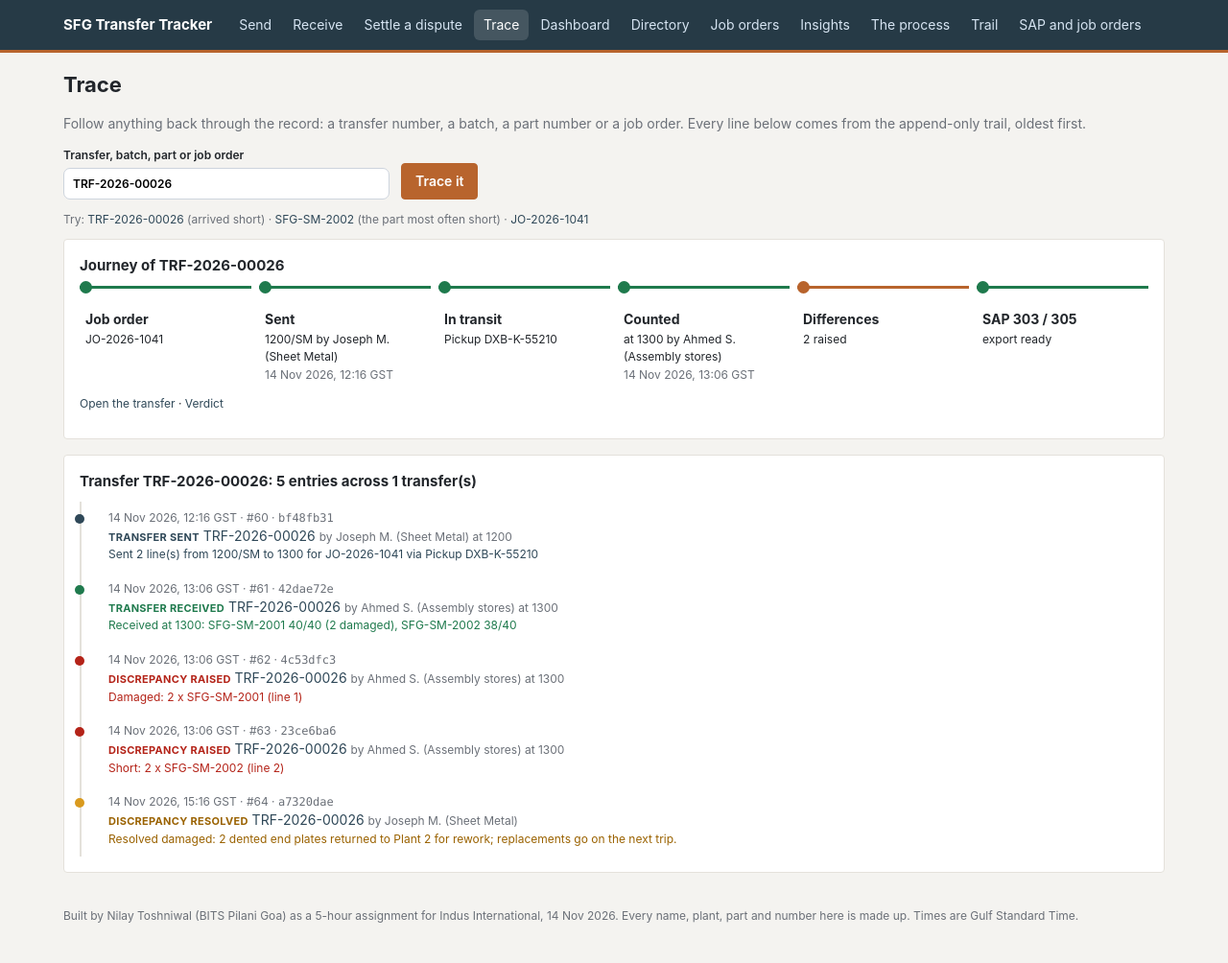
After one commit to nilaymastaadmi/sfg-transfer-tracker, a Flask app: page /trace?q=TRF-2026-00026 in a window 1280 px wide. The commit adds this page. Shown: the whole page at 96% size. Run offline with Flask 3, Linux system fonts and the light colour scheme; data comes from the database, SQL or seed files in the repository.

Commit message:
Trace: back-track any transfer, batch, part or job order as one timeline; batches link to it

```diff
--- a/app.py
+++ b/app.py
@@ -333,6 +333,12 @@ def api_verdict(tno):
                    | {"transfer_no": tno, "open_discrepancies": [dict(d) for d in v["disc"] if d["status"] == "OPEN"]})
 
 
+@app.route("/trace")
+def trace_page():
+    q = request.args.get("q", "").strip()
+    return render_template("trace.html", q=q, t=core.trace(db(), q) if q else None)
+
+
 @app.route("/directory")
 def directory_page():
     return render_template("directory.html", d=core.directory(db(), SLA_HOURS))
--- a/static/style.css
+++ b/static/style.css
@@ -164,3 +164,19 @@ a.plantcard:hover { text-decoration: none; border-color: var(--copper); }
 .plantcard h3 { margin: 2px 0 4px; font-size: 17px; }
 .plantcard .mini { display: flex; gap: 14px; margin-top: 10px; font-size: 13px; flex-wrap: wrap; }
 .warn-t { color: var(--warn); }
+ol.journey { list-style: none; margin: 6px 0 10px; padding: 0; display: grid; grid-template-columns: repeat(6, 1fr); gap: 8px; }
+ol.journey li { position: relative; padding: 22px 6px 0; display: flex; flex-direction: column; gap: 2px; border-top: 3px solid var(--line); }
+ol.journey li .pip { position: absolute; top: -8px; left: 0; width: 13px; height: 13px; border-radius: 50%; background: #fff; border: 3px solid var(--line); }
+ol.journey li.done { border-top-color: var(--ok); }
+ol.journey li.done .pip { background: var(--ok); border-color: var(--ok); }
+ol.journey li.now { border-top-color: var(--copper); }
+ol.journey li.now .pip { background: var(--copper); border-color: var(--copper); }
+ol.journey li.todo { color: var(--muted); }
+@media (max-width: 760px) { ol.journey { grid-template-columns: 1fr 1fr; } }
+ul.timeline { list-style: none; margin: 0; padding: 0 0 0 16px; border-left: 2px solid var(--line); }
+ul.timeline li { position: relative; padding: 8px 0 10px 12px; }
+ul.timeline li::before { content: ""; position: absolute; left: -23px; top: 13px; width: 10px; height: 10px; border-radius: 50%; background: var(--muted); }
+ul.timeline li.e-transfer_sent::before { background: var(--brand); }
+ul.timeline li.e-transfer_received::before { background: var(--ok); }
+ul.timeline li.e-discrepancy_raised::before { background: var(--alert); }
+ul.timeline li.e-discrepancy_resolved::before { background: #d99a1e; }
--- a/templates/base.html
+++ b/templates/base.html
@@ -14,9 +14,9 @@
       <a href="{{ url_for('send') }}" class="{{ 'on' if request.endpoint=='send' }}">Send</a>
       <a href="{{ url_for('receive_queue') }}" class="{{ 'on' if request.endpoint in ('receive_queue','receive') }}">Receive</a>
       <a href="{{ url_for('dispute') }}" class="{{ 'on' if request.endpoint=='dispute' }}">Settle a dispute</a>
+      <a href="{{ url_for('trace_page') }}" class="{{ 'on' if request.endpoint=='trace_page' }}">Trace</a>
       <a href="{{ url_for('dashboard') }}" class="{{ 'on' if request.endpoint=='dashboard' }}">Dashboard</a>
       <a href="{{ url_for('directory_page') }}" class="{{ 'on' if request.endpoint in ('directory_page','plant_page','part_page') }}">Directory</a>
-      <a href="{{ url_for('transfers') }}" class="{{ 'on' if request.endpoint in ('transfers','transfer_detail') }}">Transfers</a>
       <a href="{{ url_for('job_orders') }}" class="{{ 'on' if request.endpoint in ('job_orders','job_order_detail') }}">Job orders</a>
       <a href="{{ url_for('insights_page') }}" class="{{ 'on' if request.endpoint=='insights_page' }}">Insights</a>
       <a href="{{ url_for('process') }}" class="{{ 'on' if request.endpoint=='process' }}">The process</a>
--- a/templates/directory.html
+++ b/templates/directory.html
@@ -2,7 +2,7 @@
 {% block title %}Directory | SFG Transfer Tracker{% endblock %}
 {% block body %}
 <h1>Directory</h1>
-<p class="muted">Every shipment, every plant and every part, all read from the same trail. Open a plant to see what's going out and coming in, or a part to see where its pieces are right now. All shipments are on the <a href="{{ url_for('transfers') }}">Transfers</a> list.</p>
+<p class="muted">Every shipment, every plant and every part, all read from the same trail. Open a plant to see what's going out and coming in, or a part to see where its pieces are right now. All shipments are on the <a href="{{ url_for('transfers') }}">Transfers</a> list, and <a href="{{ url_for('trace_page') }}">Trace</a> follows any one of them back through the record.</p>
 
 <h2 class="section">Plants</h2>
 <div class="grid3">
--- a/templates/part.html
+++ b/templates/part.html
@@ -4,6 +4,7 @@
 {% block body %}
 <p class="small"><a href="{{ url_for('directory_page') }}">Directory</a> / Part</p>
 <h1>{{ p.m.material_no }}</h1>
+<p class="small"><a href="{{ url_for('trace_page', q=p.m.material_no) }}">Trace every movement of this part</a></p>
 <p class="muted">{{ p.m.description }} &middot; made in {{ p.m.plant_code }} {{ p.m.dept_name }} &middot; counted in {{ p.m.uom }}</p>
 <div class="kpis">
   <div class="kpi"><span class="n">{{ p.pcs_in_transit|qty }}</span><span>pieces in transit right now</span></div>
@@ -17,7 +18,7 @@
     <tr><th>Transfer</th><th>Job order</th><th>Route</th><th>Batch</th><th>Sent</th><th>Received</th><th>Status</th></tr>
     {% for r in p.rows[:25] %}
     <tr><td><a href="{{ url_for('transfer_detail', tno=r.transfer_no) }}">{{ r.transfer_no }}</a></td><td>{{ r.job_order_no }}</td>
-      <td>{{ r.from_plant }} &rarr; {{ r.to_plant }}</td><td>{{ r.batch or '-' }}</td>
+      <td>{{ r.from_plant }} &rarr; {{ r.to_plant }}</td><td>{% if r.batch %}<a href="{{ url_for('trace_page', q=r.batch) }}">{{ r.batch }}</a>{% else %}-{% endif %}</td>
       <td>{% if r.status == 'IN_TRANSIT' %}<span class="muted">hidden until counted</span>{% else %}{{ r.qty_sent|qty }}{% endif %}</td>
       <td>{{ r.qty_received|qty if r.qty_received is not none else '-' }}</td><td>{{ badge(r.status) }}</td></tr>
     {% endfor %}
--- /dev/null
+++ b/templates/trace.html
@@ -0,0 +1,44 @@
+{% extends "base.html" %}
+{% from "_macros.html" import event_text with context %}
+{% block title %}Trace | SFG Transfer Tracker{% endblock %}
+{% block body %}
+<h1>Trace</h1>
+<p class="muted">Follow anything back through the record: a transfer number, a batch, a part number or a job order. Every line below comes from the append-only trail, oldest first.</p>
+<form method="get" class="filters">
+  <label>Transfer, batch, part or job order
+    <input name="q" value="{{ q }}" placeholder="e.g. TRF-2026-00026, S261114-08, SFG-SM-2002, JO-2026-1041" style="min-width:340px">
+  </label>
+  <button class="btn primary">Trace it</button>
+</form>
+<p class="small muted">Try: <a href="{{ url_for('trace_page', q='TRF-2026-00026') }}">TRF-2026-00026</a> (arrived short) &middot; <a href="{{ url_for('trace_page', q='SFG-SM-2002') }}">SFG-SM-2002</a> (the part most often short) &middot; <a href="{{ url_for('trace_page', q='JO-2026-1041') }}">JO-2026-1041</a></p>
+
+{% if q and not t %}<div class="flash warn">Nothing in the record matches "{{ q }}".</div>{% endif %}
+
+{% if t %}
+{% if t.steps %}
+<section class="card">
+  <h2>Journey of {{ t.q }}</h2>
+  <ol class="journey">
+    {% for s in t.steps %}
+    <li class="{{ s.state }}"><span class="pip"></span><b>{{ s.label }}</b><span class="small">{{ s.detail }}</span>{% if s.ts %}<span class="small muted">{{ s.ts|local }}</span>{% endif %}</li>
+    {% endfor %}
+  </ol>
+  <p class="small"><a href="{{ url_for('transfer_detail', tno=t.q) }}">Open the transfer</a> &middot; <a href="{{ url_for('dispute', q=t.q) }}">Verdict</a></p>
+</section>
+{% endif %}
+<section class="card">
+  <h2>{{ t.kind|capitalize }} {{ t.q }}: {{ t.events|length }} entries across {{ t.transfers|length }} transfer(s)</h2>
+  <ul class="timeline">
+    {% for e in t.events %}
+    <li class="e-{{ e.event_type|lower }}">
+      <div class="when small muted">{{ e.ts|local }} &middot; #{{ e.id }} &middot; <span class="mono" title="{{ e.hash }}">{{ e.hash[:8] }}</span></div>
+      <div><span class="etype e-{{ e.event_type|lower }}">{{ e.event_type|replace('_',' ')|title }}</span>
+        {% if e.transfer_no %}<a href="{{ url_for('trace_page', q=e.transfer_no) }}">{{ e.transfer_no }}</a>{% endif %}
+        <span class="muted small">by {{ e.actor }}{% if e.plant_code %} at {{ e.plant_code }}{% endif %}</span></div>
+      <div class="small">{{ event_text(e) }}</div>
+    </li>
+    {% endfor %}
+  </ul>
+</section>
+{% endif %}
+{% endblock %}
--- a/templates/transfer.html
+++ b/templates/transfer.html
@@ -10,6 +10,7 @@
     <p class="muted">Job order <a href="{{ url_for('job_order_detail', jo=t.job_order_no) }}">{{ t.job_order_no }}</a></p>
   </div>
   <div class="hero-actions">
+    <a class="btn" href="{{ url_for('trace_page', q=t.transfer_no) }}">Trace</a>
     <a class="btn" href="{{ url_for('dispute', q=t.transfer_no) }}">Verdict</a>
     <a class="btn" href="{{ url_for('slip', tno=t.transfer_no) }}" target="_blank">Print slip</a>
     {% if t.status == 'IN_TRANSIT' %}<a class="btn primary" href="{{ url_for('receive', tno=t.transfer_no) }}">Receive</a>{% endif %}
@@ -48,7 +49,7 @@
     <tr>
       <td>{{ l.line_no }}</td>
       <td><b>{{ l.material_no }}</b><br><span class="muted small">{{ l.description }}</span></td>
-      <td class="small">{{ l.batch or '-' }}</td>
+      <td class="small">{% if l.batch %}<a href="{{ url_for('trace_page', q=l.batch) }}">{{ l.batch }}</a>{% else %}-{% endif %}</td>
       <td>{% if t.status == 'IN_TRANSIT' %}<span class="muted small" title="Shown once the receiving plant has counted">hidden until counted</span>{% else %}{{ l.qty_sent|qty }} {{ l.uom }}{% endif %}</td>
       <td>{{ l.qty_received|qty if l.qty_received is not none else '-' }}</td>
       <td>{{ l.qty_damaged|qty if l.qty_damaged else '-' }}</td>
```
Also changed, not shown: NOTE.md (+1 -1 lines), tests/test_flow.py (+16 -1 lines), tracker/core.py (+52 -0 lines), README.md.
